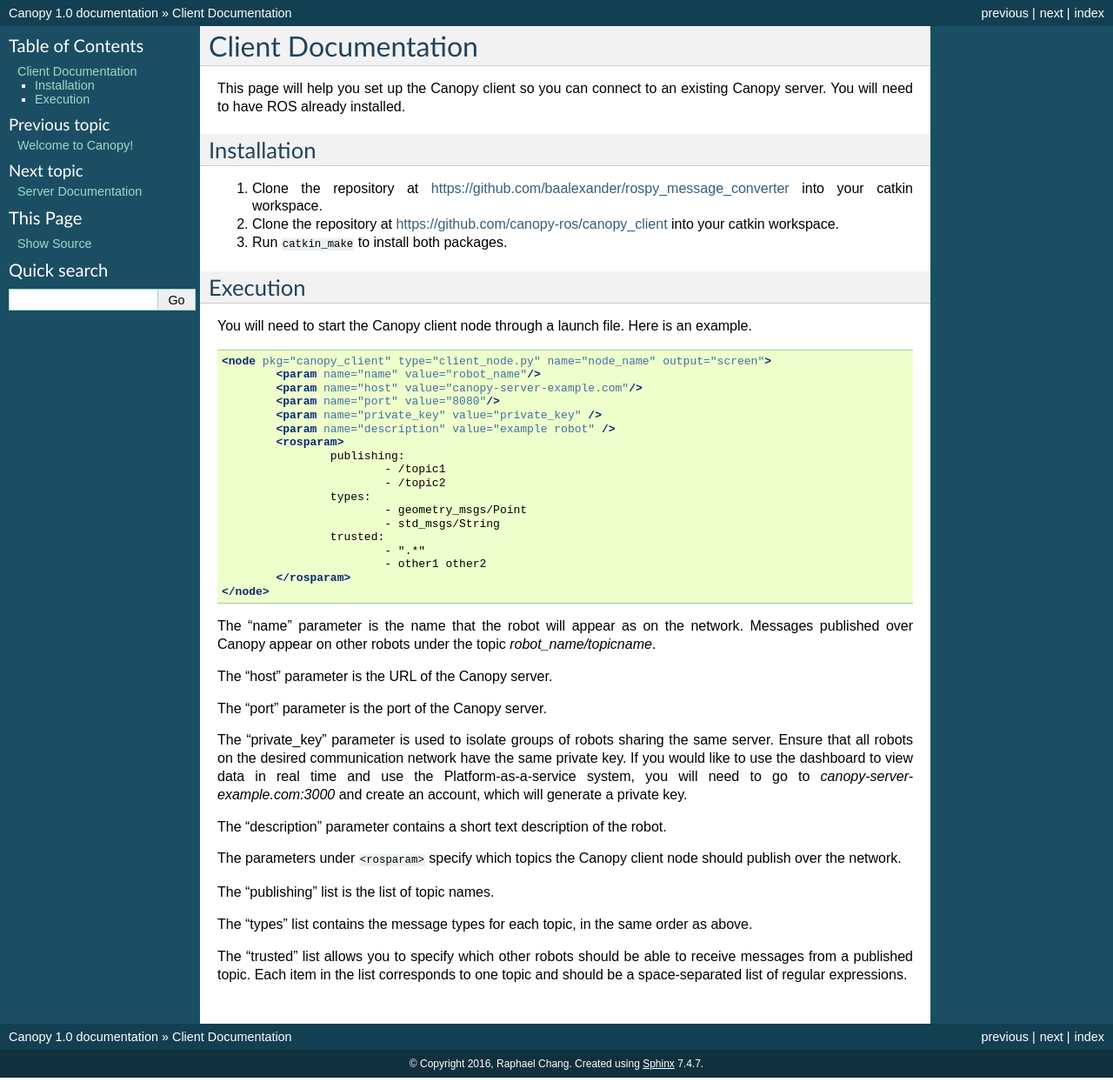
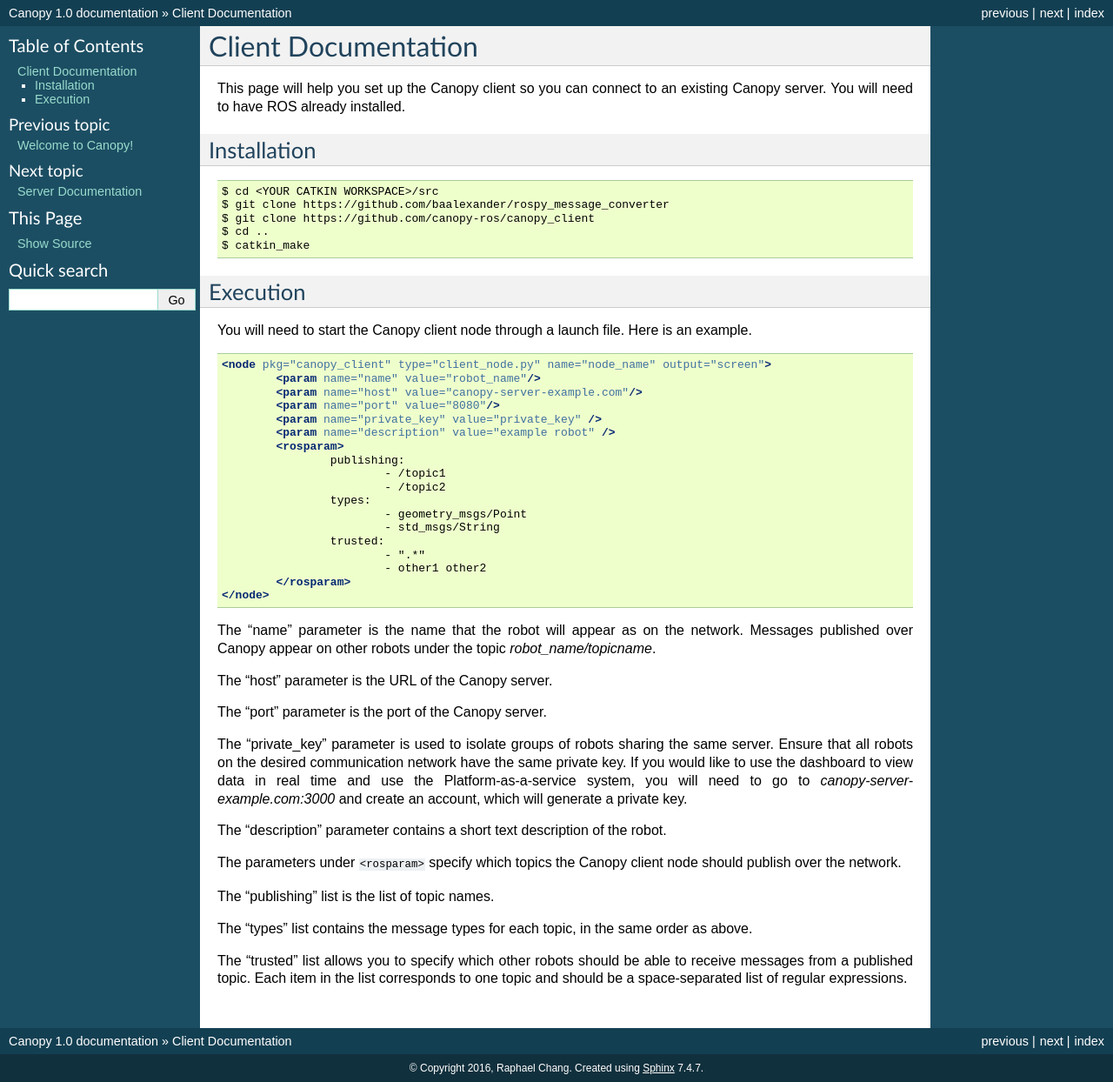
Before and after one commit to canopy-ros/canopy_docs, a Sphinx documentation site: the page built from docs/client-docs.rst, in a window 1280 px wide. Shown: the whole page at 87% size. Built offline with Sphinx 7.4.7, drawn with Linux system fonts in a browser that asks for light colours.

Commit message:
update canopy install

```diff
--- a/docs/client-docs.rst
+++ b/docs/client-docs.rst
@@ -6,9 +6,17 @@
 Installation
 ------------
 
-1. Clone the repository at `https://github.com/baalexander/rospy_message_converter <https://github.com/baalexander/rospy_message_converter>`_ into your catkin workspace.
-2. Clone the repository at `https://github.com/canopy-ros/canopy_client <https://github.com/canopy-ros/canopy_client>`_ into your catkin workspace.
-3. Run ``catkin_make`` to install both packages.
+.. code-block::
+
+    $ cd <YOUR CATKIN WORKSPACE>/src
+    $ git clone https://github.com/baalexander/rospy_message_converter
+    $ git clone https://github.com/canopy-ros/canopy_client
+    $ cd ..
+    $ catkin_make
+
+.. 1. Clone the repository at `https://github.com/baalexander/rospy_message_converter <https://github.com/baalexander/rospy_message_converter>`_ into your catkin workspace.
+.. 2. Clone the repository at `https://github.com/canopy-ros/canopy_client <https://github.com/canopy-ros/canopy_client>`_ into your catkin workspace.
+.. 3. Run ``catkin_make`` to install both packages.
 
 Execution
 ---------
```
